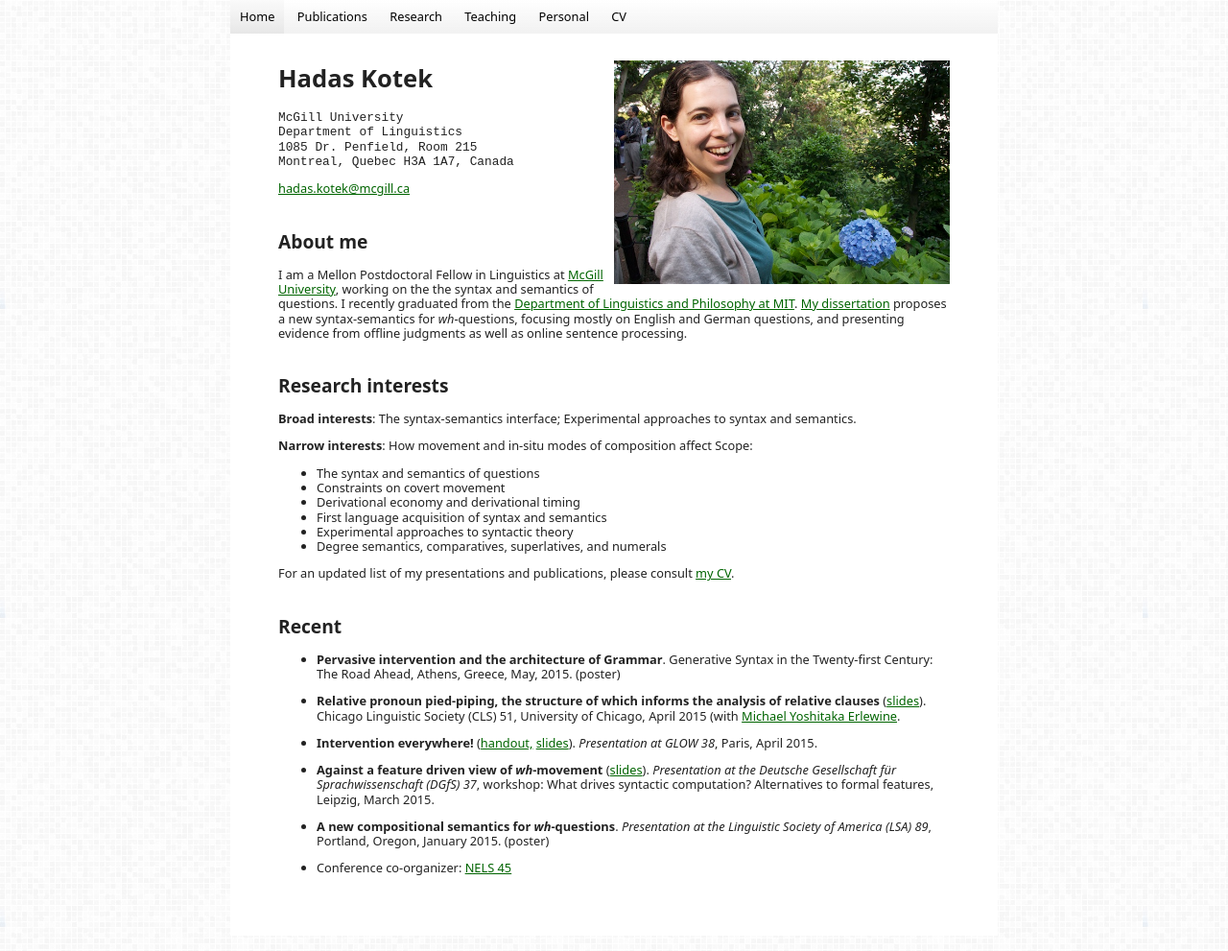
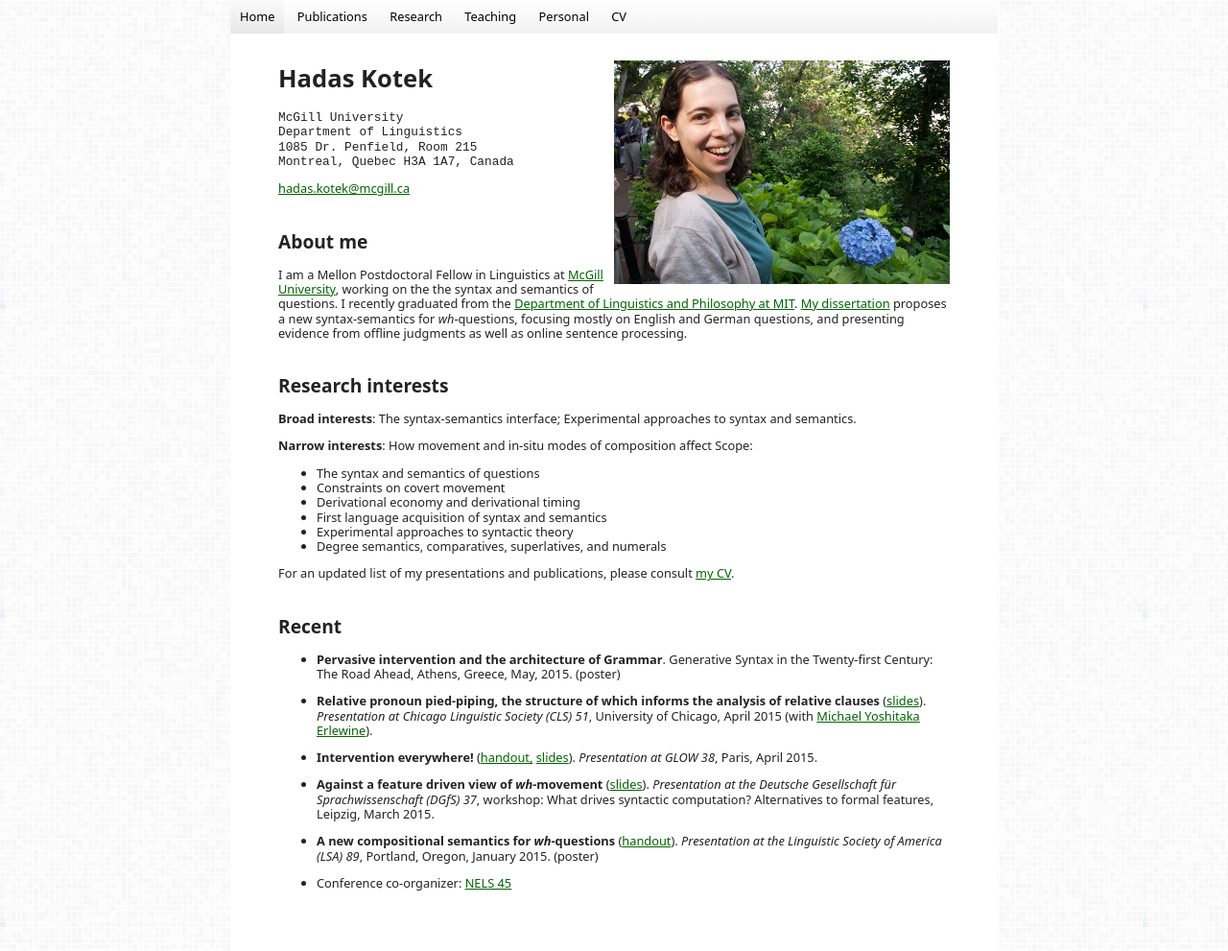
Before and after one commit to hkotek/hkotek.com, a Jekyll site: the page built from index.md, in a window 1280 px wide and 991 px high. Shown: the whole window at 96% size. Built offline with Jekyll 4.4.1, drawn with Linux system fonts in a browser that asks for light colours.

Commit message:
add wh semantics handout

```diff
--- a/index.md
+++ b/index.md
@@ -47,12 +47,12 @@ Recent
 ------
 * **Pervasive intervention and the architecture of Grammar**. Generative Syntax in the Twenty-first Century: The Road Ahead, Athens, Greece, May, 2015. (poster)
 
-* **Relative pronoun pied-piping, the structure of which informs the analysis of relative clauses** ([slides](Erlewine-kotek-relp-cls2015.pdf)). Chicago Linguistic Society (CLS) 51, University of Chicago, April 2015 (with [Michael Yoshitaka Erlewine](www.mitcho.com).
+* **Relative pronoun pied-piping, the structure of which informs the analysis of relative clauses** ([slides](Erlewine-kotek-relp-cls2015.pdf)). *Presentation at Chicago Linguistic Society (CLS) 51*, University of Chicago, April 2015 (with [Michael Yoshitaka Erlewine](www.mitcho.com)).
 
 * **Intervention everywhere!** ([handout,](Kotek-intervention-everywhere-handout.pdf) [slides](Kotek-intervention-everywhere-slides.pdf)). *Presentation at GLOW 38*, Paris, April 2015.
 
 * **Against a feature driven view of *wh*-movement** ([slides](Kotek-covert-scrambling-slides.pdf)). *Presentation at the Deutsche Gesellschaft für Sprachwissenschaft (DGfS) 37*, workshop: What drives syntactic computation? Alternatives to formal features, Leipzig, March 2015.
 
-* **A new compositional semantics for *wh*-questions**. *Presentation at the Linguistic Society of America (LSA) 89*, Portland, Oregon, January 2015. (poster)
+* **A new compositional semantics for *wh*-questions** ([handout](Kotek-synsem-handout.pdf)). *Presentation at the Linguistic Society of America (LSA) 89*, Portland, Oregon, January 2015. (poster)
 
 * Conference co-organizer: [NELS 45](http://nels45.mit.edu/)
```
Also changed, not shown: publications.md (+3 -0 lines), research.md (+3 -0 lines), 1 other file.
